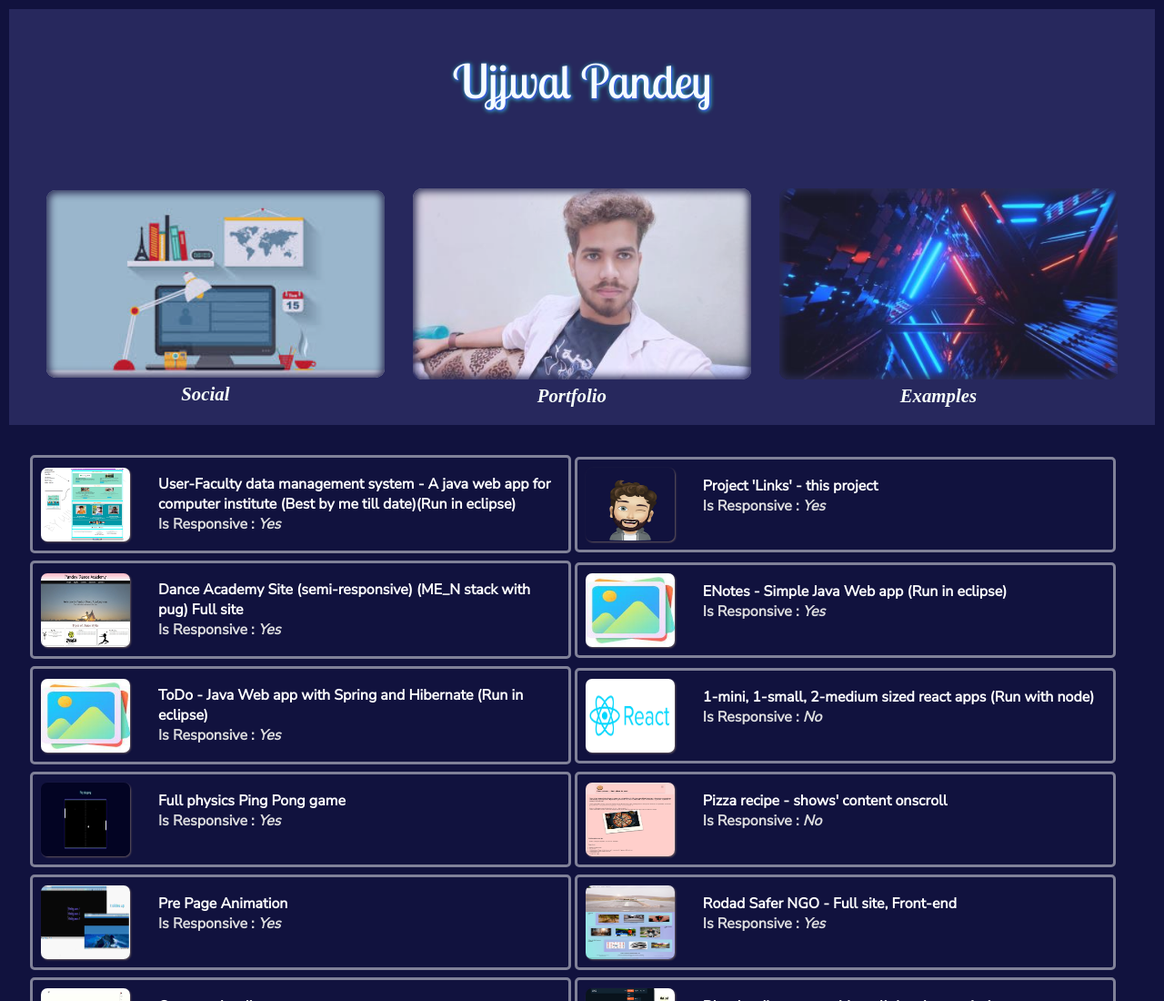
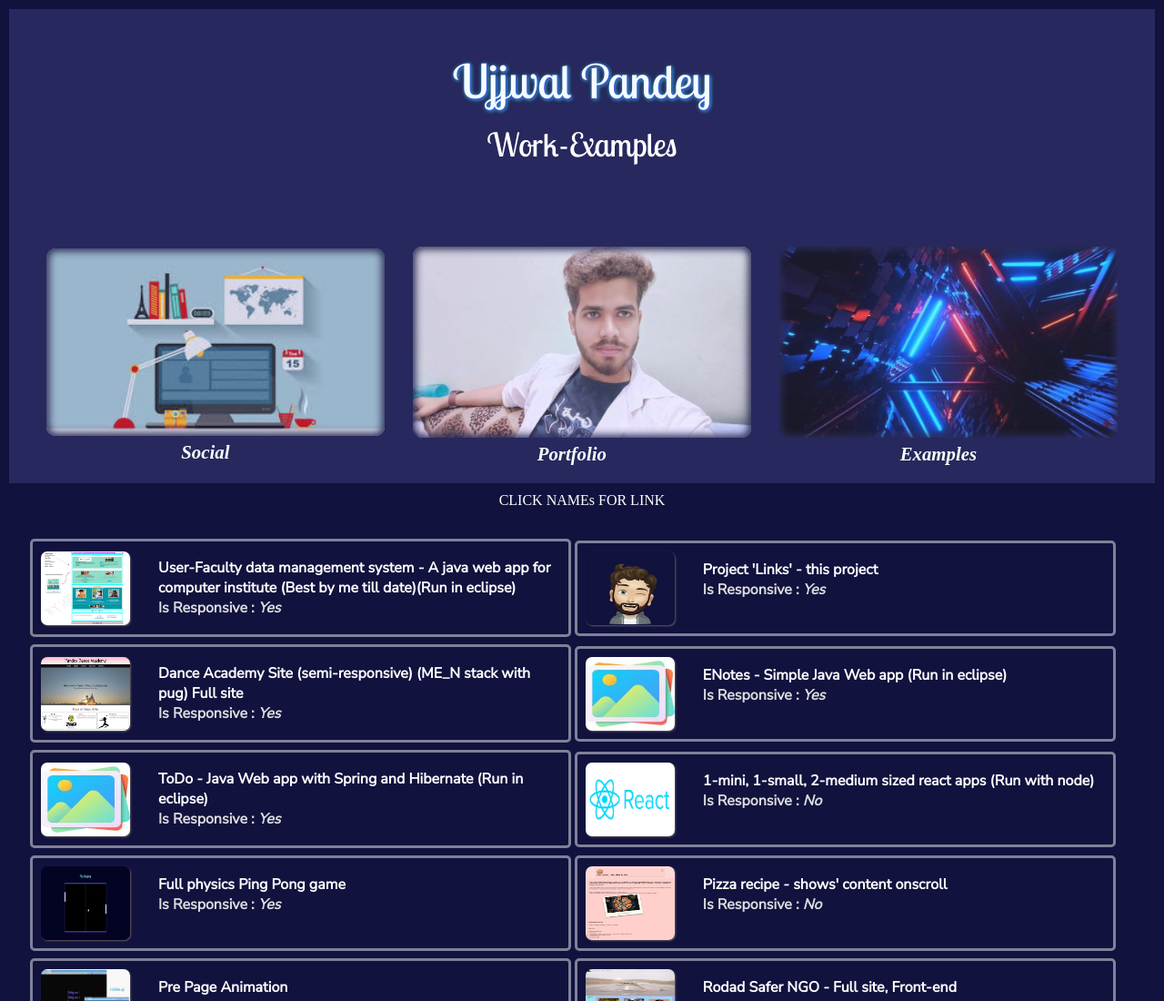
Before and after one commit to ujjwalpandeyjava/Links, a plain HTML site: page examples.html in a window 1280 px wide. Shown: the top 1100 px of the page at 91% size. Drawn offline with nearby package versions, Linux system fonts and the light colour scheme; a web font is replaced by a local one.

Commit message:
one more detail added.

```diff
--- a/examples.html
+++ b/examples.html
@@ -12,7 +12,8 @@
 
 <body>
     <div class="header">
-        <div class="userName">Ujjwal Pandey</div>
+        <!-- <div class="userName">Ujjwal Pandey</div> -->
+        <div class="userName">Ujjwal Pandey<br /><span>Work-Examples</span></div>
         <div class="headerImages">
             <div class="insideHeaderImages">
                 <a href="./index.html">
@@ -40,6 +41,7 @@
             </div>
         </div>
     </div>
+    <center>CLICK NAMEs FOR LINK</center>
     <div class="main">
         <div class="loader">
             <div>
--- a/stylesheets/examplesStyle.scss
+++ b/stylesheets/examplesStyle.scss
@@ -47,6 +47,12 @@ body {
         font-family: "Lobster Two", cursive;
         font-weight: lighter;
         text-shadow: 1px 1px 3px #3838fd, 1px 1px 5px #38fdb7;
+        text-align: center;
+        span {
+            font-size: 0.7em;
+            text-shadow: none;
+            box-shadow: none;
+        }
     }
     .headerImages {
         // border: 1px solid black;
--- a/stylesheets/indexStyle.scss
+++ b/stylesheets/indexStyle.scss
@@ -44,6 +44,12 @@ body {
         font-family: "Lobster Two", cursive;
         font-weight: lighter;
         text-shadow: 1px 1px 3px #3838fd, 1px 1px 5px #38fdb7;
+        text-align: center;
+        span {
+            font-size:  0.7em;
+            box-shadow: none;
+            text-shadow: none;
+        }
     }
     .headerImages {
         // border: 1px solid black;
```
Also changed, not shown: index.html (+1 -1 lines), stylesheets/examplesStyle.css, stylesheets/indexStyle.css, 2 other files.
